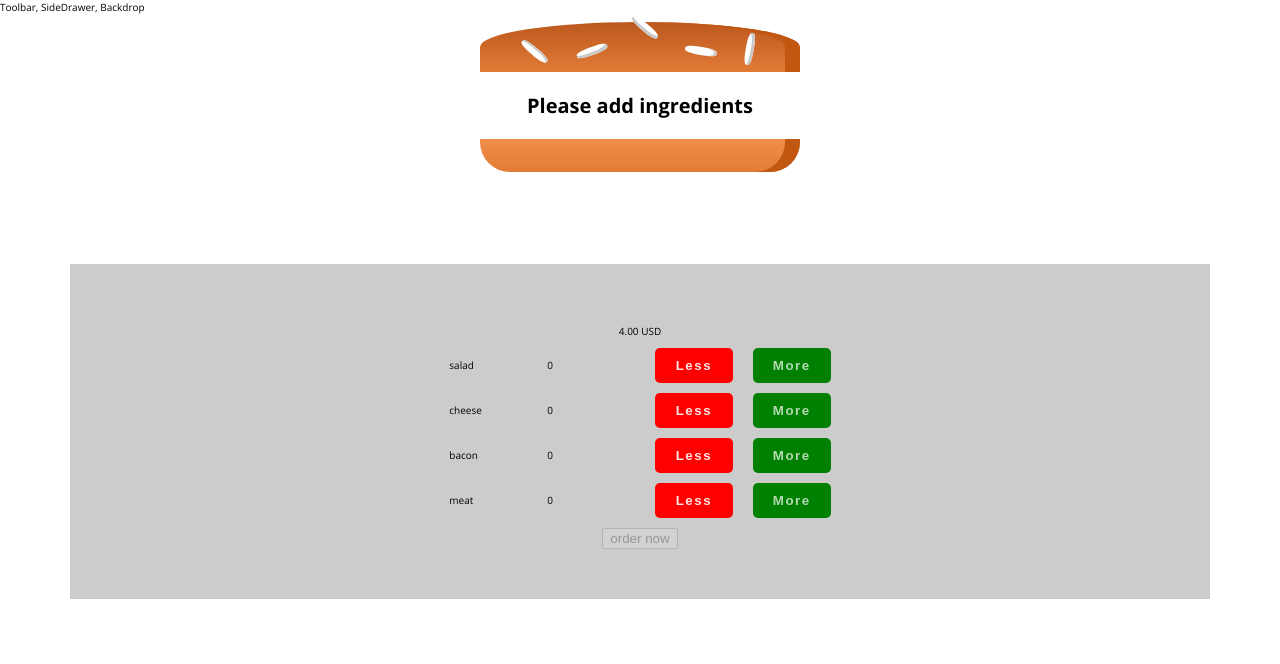
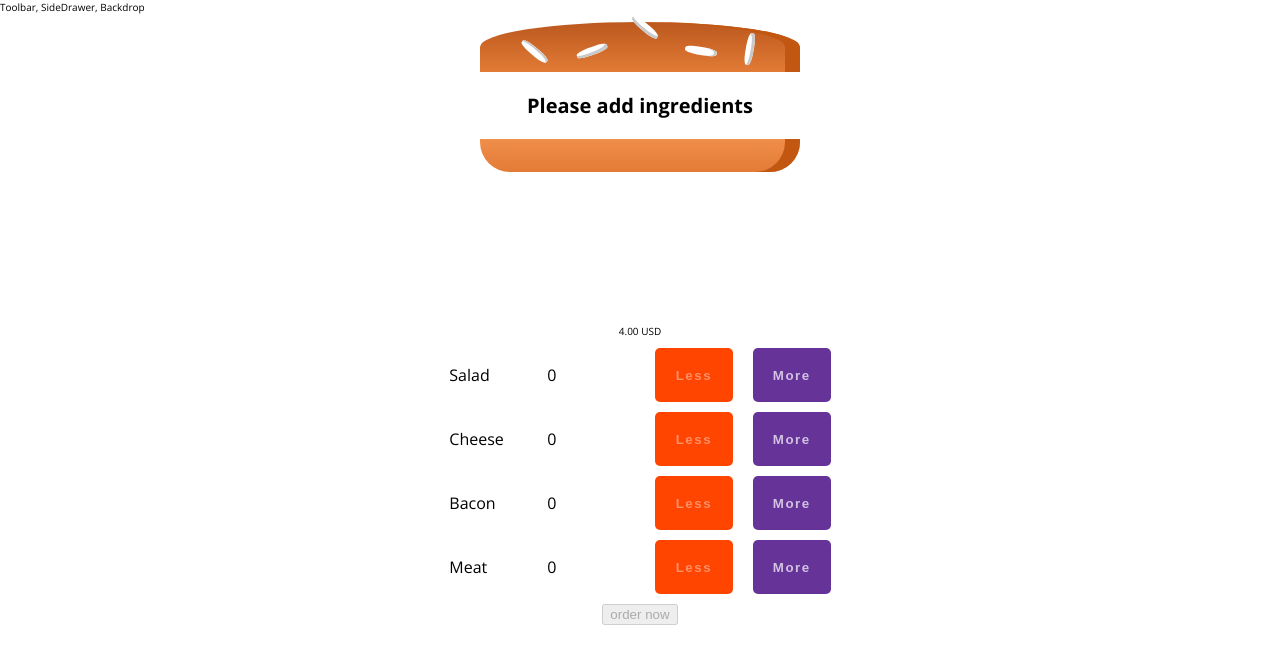
Before and after one commit to pldvd/burger-builder, a React (Create React App) app: page / in a window 1280 px wide. Shown: the top 664 px of the page. Built offline with nearby package versions, Linux system fonts and the light colour scheme.

Commit message:
style paragraphs in BurgerControl

```diff
--- a/src/components/BurgerControls/BurgerControl/BurgerControl.js
+++ b/src/components/BurgerControls/BurgerControl/BurgerControl.js
@@ -5,8 +5,8 @@ const BurgerControl = (props) => {
 
   return (
     <div className={styles.BurgerControl}>
-      <p>{props.name}</p>
-      <p>{props.amount}</p>
+      <p className={styles.text}>{props.name}</p>
+      <p className={styles.text}>{props.amount}</p>
       <button className={styles['btn--less']} onClick={() => props.changeAmount('less', props.name)} disabled={props.amount > 0 ? false : true}>Less</button>
       <button className={styles['btn--more']} onClick={() =>  props.changeAmount('more', props.name)}>More</button>
     </div>
--- a/src/components/BurgerControls/BurgerControl/BurgerControl.module.css
+++ b/src/components/BurgerControls/BurgerControl/BurgerControl.module.css
@@ -15,7 +15,7 @@
   border: none;
   border-radius: .5rem;
   color: rgba(255, 255, 255, .7);
-  background-color: green;
+  background-color: rebeccapurple;
   transition: all .3s;
 }
 
@@ -28,14 +28,25 @@
   border: none;
   border-radius: .5rem;
   color: rgba(255, 255, 255, .9);
-  background-color: red;
+  background-color: orangered;
   transition: all .3s;
 }
 
 .btn--less:hover {
-  transform: skewY(-5deg) scale(1.2);
+  transform: scale(1.2);
+  color: rgba(255, 255, 255, 1);
+}
+
+.btn--less:disabled {
+  color: rgba(255, 255, 255, .4);
 }
 
 .btn--more:hover {
-  transform: skewY(-5deg) scale(1.2);
+  transform: scale(1.2);
+  color: rgba(255, 255, 255, 1);
 }
+
+.text {
+  font-size: 1.6rem;
+  text-transform: capitalize;
+}
--- a/src/components/BurgerControls/BurgerControls.module.css
+++ b/src/components/BurgerControls/BurgerControls.module.css
@@ -1,7 +1,6 @@
 .BurgerControls {
   padding: 5rem 0;
   width: 100%;
-  background-color: #ccc;
   display: flex;
   flex-flow: column;
   justify-content: center;
```
